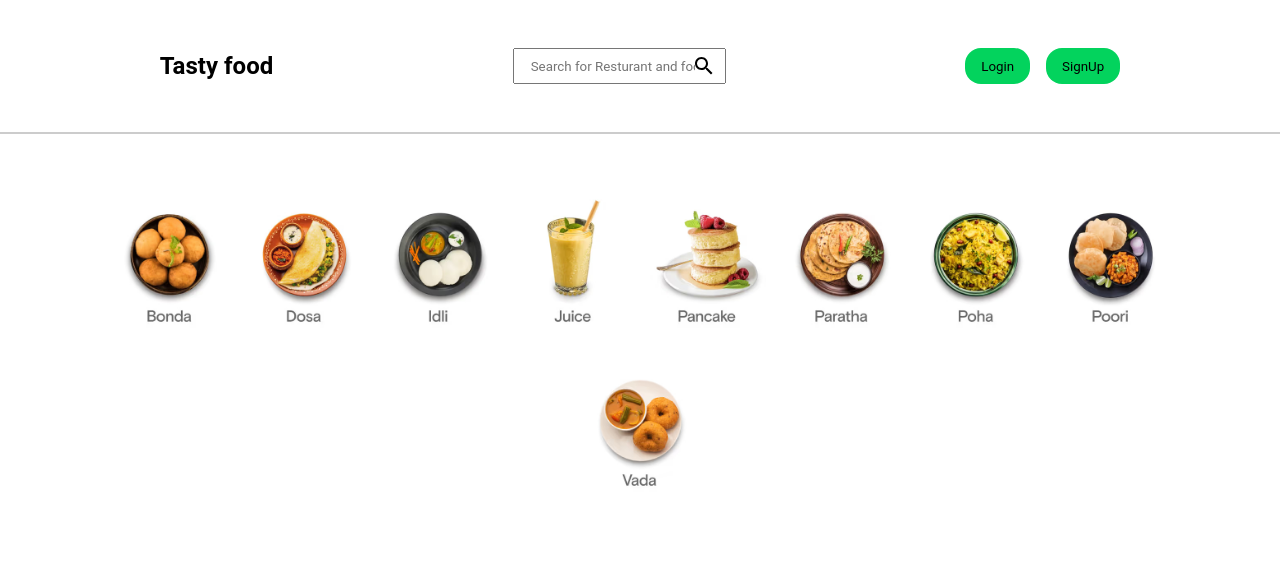
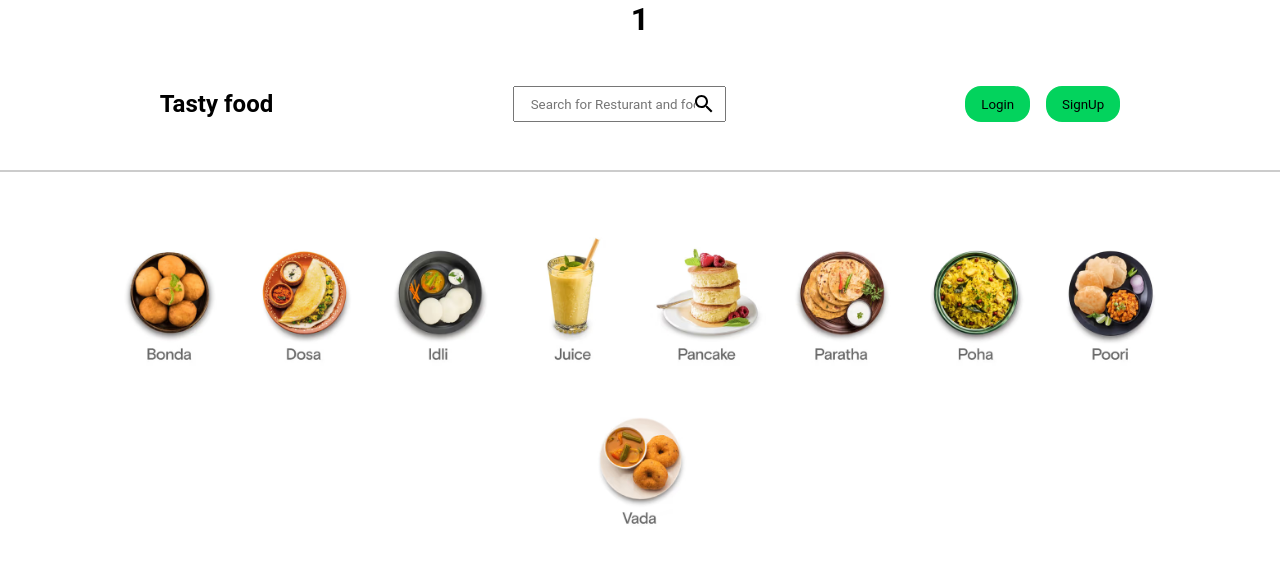
Before and after one commit to jeginilokeshreddy/foodorder, a React (Create React App) app: page / in a window 1280 px wide. Shown: the top 562 px of the page. Built offline with nearby package versions, Linux system fonts and the light colour scheme.

Commit message:
useEffect code preactice

```diff
--- a/src/App.js
+++ b/src/App.js
@@ -1,10 +1,31 @@
+import {useEffect,useState} from "react"
 import './App.css';
 import { RouterProvider } from 'react-router-dom';
 import routedata from "./pagepaths/Pagepath"
 
 function App() {
+  const [sameplevalue, setSamplevalue] = useState(null);
+  // const smaplevalueupdate=()=>{
+  //   setSamplevalue("jegini")
+  //   console.log("llllllll")
+  // }
+  // setInterval(()=>{
+  //   smaplevalueupdate()
+  // },2000)
+   setInterval(() => {
+     setSamplevalue(sameplevalue + 1);
+   }, 5000);
+  useEffect(() => {
+    console.log(`data forminside useeffect${sameplevalue}`);
+  }, [sameplevalue]);
+
   return (
     <div className="App">
+      {console.log("data from inside compoent")}
+      <h1>{sameplevalue}</h1>
+      {/* <button onClick={()=>{
+        smaplevalueupdate()
+      }}> click</button> */}
       <RouterProvider router={routedata} />
     </div>
   );
```
Also changed, not shown: interviewjs/map.js (added, +11 -0 lines), csword-reactjs/cswordreactjs.txt, csword-reactjs/useeffect/useEffect() syntax.png (added), 1 other file (tests, documents, lock files or other folders).
